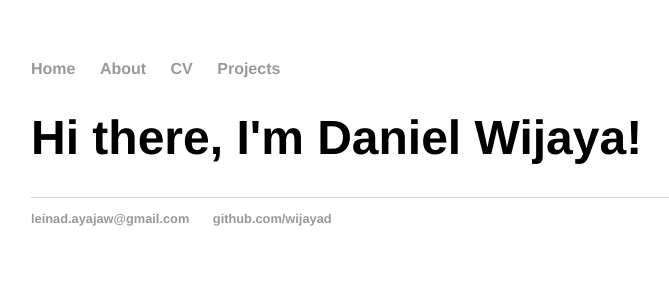
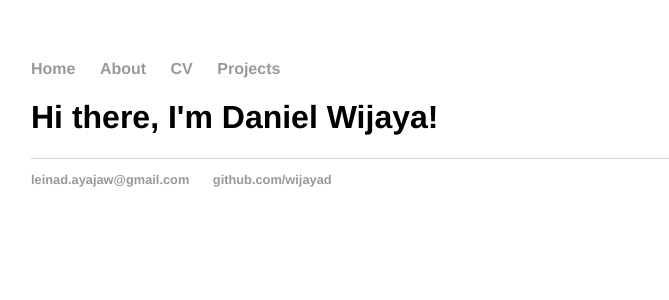
Before and after one commit to wijayad/wijayad.github.io, a Jekyll site: the page built from index.html, in a window 1280 px wide. Shown: the top 300 px of the page, without its empty margins (161-830 px from the left). Built offline with Jekyll 4.4.1, drawn with Linux system fonts in a browser that asks for light colours.

Commit message:
Update main.css

```diff
--- a/css/main.css
+++ b/css/main.css
@@ -20,12 +20,12 @@
     text-decoration: underline;
 }
 h1 {
-    font-size: 3em;
+    font-size: 2em;
     font-family:'Helvetica', 'Arial', 'Sans-Serif';
 }
 p {
-    font-size: 1.5em;
-    line-height: 1.4em;
+    font-size: 1em;
+    line-height: 1em;
     color: #333;
 }
 footer {
@@ -35,7 +35,7 @@
 
 ul.posts {
     margin: 20px auto 40px;
-    font-size: 1.5em;
+    font-size: 1em;
 }
 
 ul.posts li {
```
